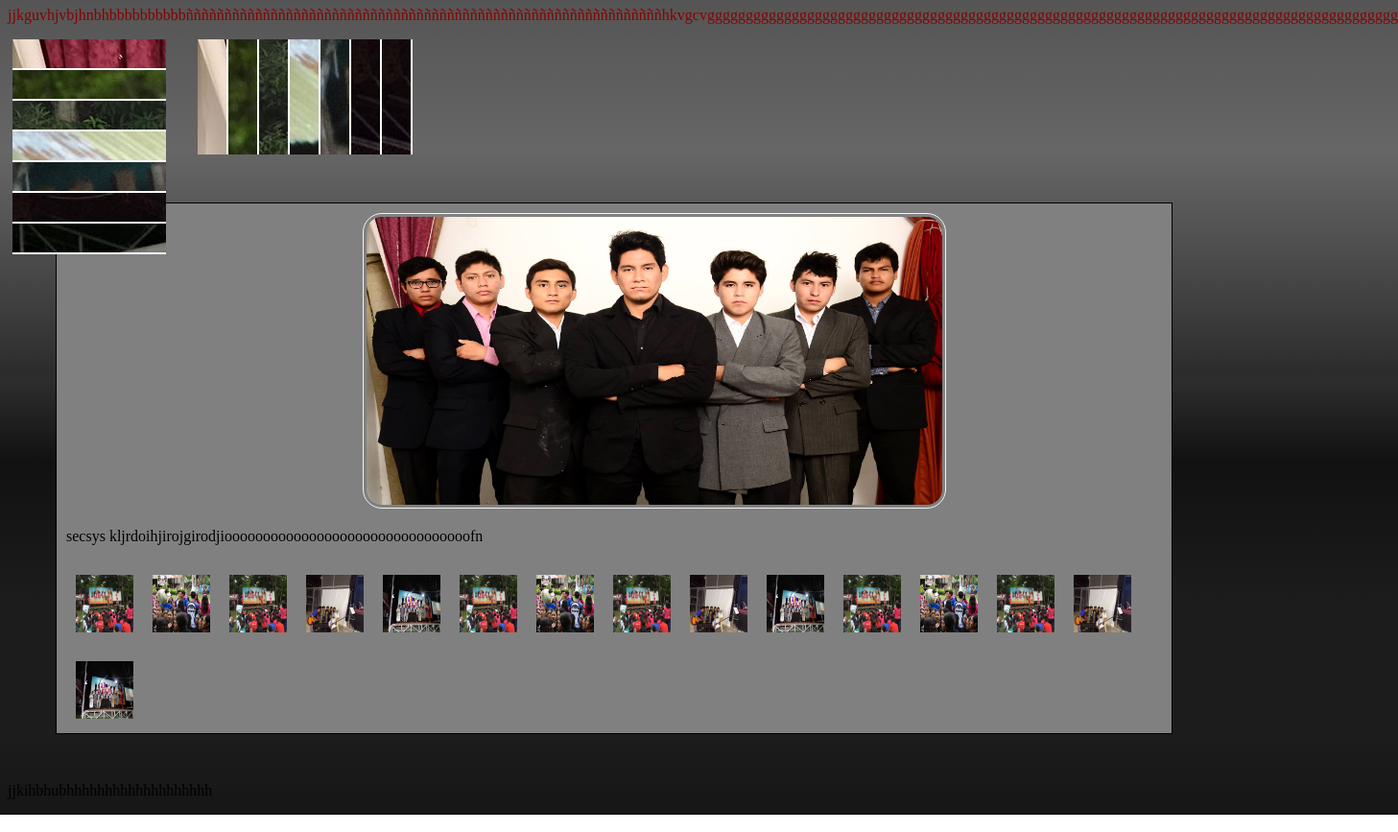
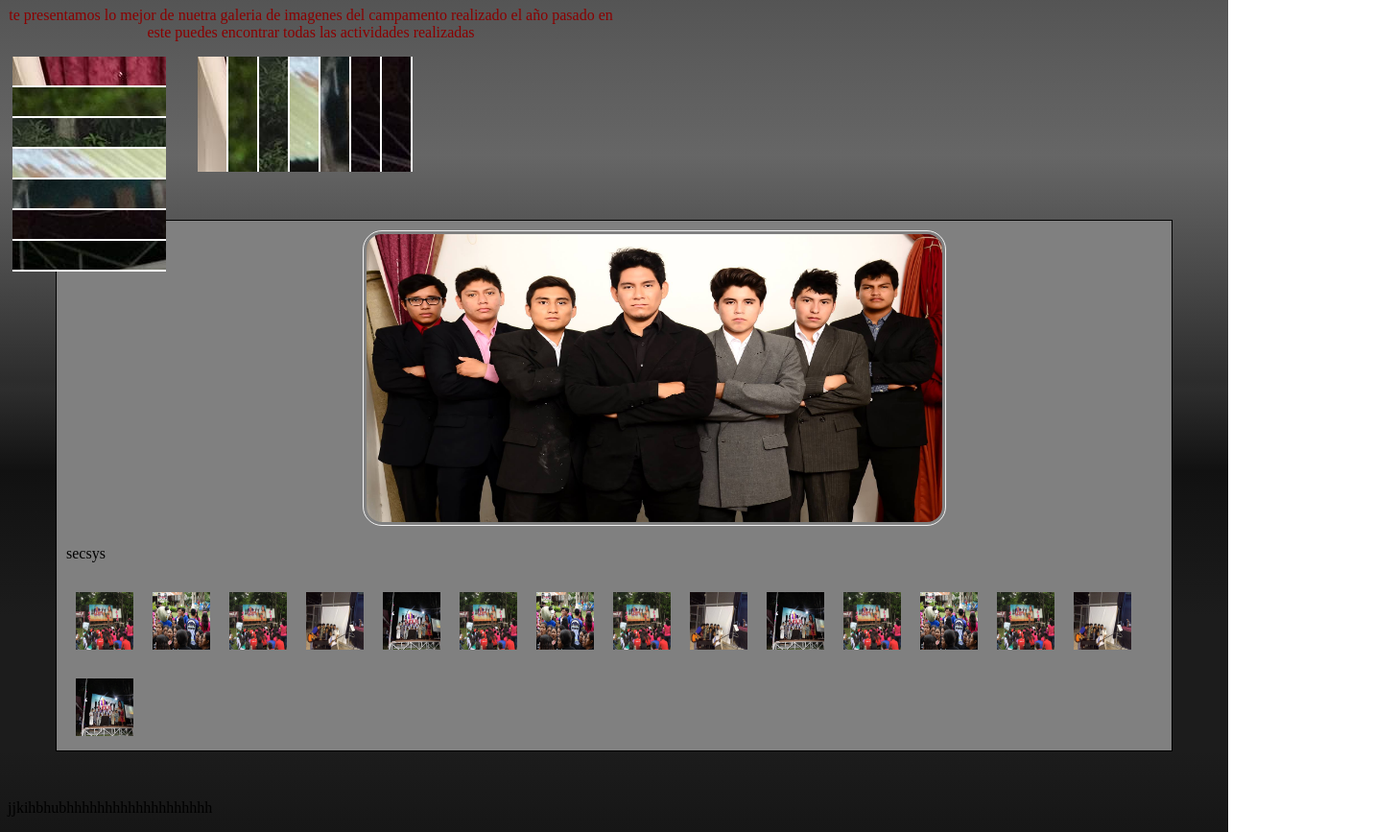
Before and after one commit to SS-PachaP/Web-SecSys-III, a plain HTML site: page galerias-alis/galeriacampamento.html in a window 1280 px wide. Shown: the part 73-940 px from the top of the page at 96% size, 1457 px wide, since content can reach past the window. Drawn offline with Linux system fonts and the light colour scheme.

Commit message:
cambio de texto

```diff
--- a/galerias-alis/galeriacampamento.html
+++ b/galerias-alis/galeriacampamento.html
@@ -8,7 +8,7 @@
 <body>
 <div class="titulo">
     <h1>GALERIA</h1>
-<P>jjkguvhjvbjhnbhbbbbbbbbbbññññññññññññññññññññññññññññññññññññññññññññññññññññññññññññññhkvgcvgggggggggggggggggggggggggggggggggggggggggggggggggggggggggggggggggggggggggggggggggggggggggg</P>
+<P>te presentamos lo mejor de nuetra galeria de imagenes del campamento realizado el año pasado en este puedes encontrar todas las actividades realizadas</P>
 </div>
 <div id="izquierda">
       <ul id="menu">
@@ -35,7 +35,7 @@
 <div id="galeria">
 <div id="galeria_imagen">
 <img id="imgGaleria" src="imagenes/image1.jpg" />
-<p>secsys  kljrdoihjirojgirodjioooooooooooooooooooooooooooooooofn</p>
+<p>secsys</p>
 </div>
 <div id="galeria_miniaturas">
 <img class="miniatura" onclick="javascript:document.getElementById('imgGaleria').src='imagenes/image3.jpg';" src="imagenes/image3.jpg" />
```
